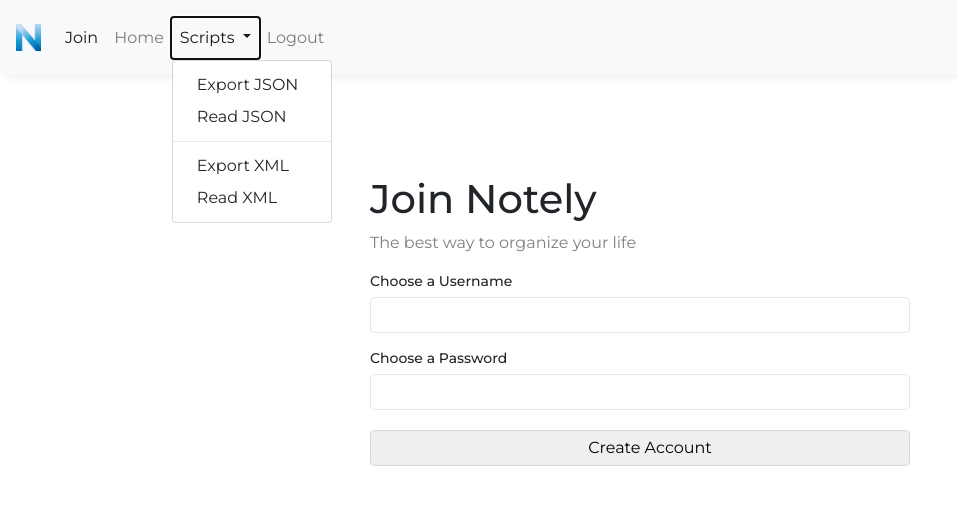
After one commit to hansenconnor/CIT228-Final-Project, a PHP site: page /join.php in a window 1280 px wide, after a click on "Scripts". The commit adds this page. Shown: the top 505 px of the page, without its empty margins (0-957 px from the left). Run offline with PHP 8.4, Linux system fonts and the light colour scheme.

Commit message:
Added loading and database check for account creation

```diff
--- a/css/styles.css
+++ b/css/styles.css
@@ -30,6 +30,19 @@ label {
     background-color: #f9f9f9;
 }
 
+.create-account-callout {
+    padding: 15px 20px;
+    text-align: center;
+    border: 1px solid #d8dee2;
+    border-radius: 5px;
+    margin-top: 16px;
+    font-size: 14px;
+}
+
+#join-container {
+    margin-top: 100px;
+}
+
 .auth-form-header {
     font-size: 24px;
     margin: 30px auto 15px;
@@ -43,21 +56,6 @@ label {
     top: 0;
     width: 100%;
     height: 100%;
-}
-
-.dropdown-list {
-    visibility: hidden;
-    position: absolute;
-    top: 75px;
-    padding: 0;
-    box-shadow: 0px 5px 10px -5px rgba(0,0,0,0.1);
-    background:#FFF;
-}
-
-.dropdown-item {
-    display: block;
-    float: left;
-    padding: 0 !important;
 }
 
 #loading-image {
@@ -252,7 +250,6 @@ h1 {
 }
 
 nav {
-    display: none !important;
     height: 75px;
     padding: 0 20px;
     -webkit-box-shadow: 0px 5px 10px -5px rgba(0,0,0,0.1);
@@ -336,7 +333,14 @@ fieldset {
     padding: 25px;
 }
 
+.slicknav_menu {
+    background: #FFF !important;
+    box-shadow: 0px 5px 10px -5px rgba(0,0,0,0.1);
+}
 
+.slicknav_nav a {
+    color: #000 !important;
+}
 
 /* Media Queries */
 @media screen and (min-width:768px) {
--- a/includes/footer.php
+++ b/includes/footer.php
@@ -1 +1,4 @@
-<footer><script src="js/helper.js"></script></footer>
+<footer>
+    <script src="js/helper.js"></script>
+    <script src="https://stackpath.bootstrapcdn.com/bootstrap/4.1.0/js/bootstrap.min.js"></script>
+</footer>
--- a/includes/header.php
+++ b/includes/header.php
@@ -37,19 +37,38 @@ and redirecting to the appropriate page... Move this check to the login script
 <body>
 
 <header>
-<nav>
-<ul id="main-menu">
-    <li><a href="dashboard.php">Home</a></li>
-    <li class="menu-item">
-        <a href="#">Scripts</a>
-        <ul>
-            <li><a href="#" id="create-json-button">Export JSON</a></li>
-            <li><a href="notes-json.php" id="#">Read JSON</a></li>
-            <li><a href="#">Export XML</a></li>
-            <li><a href="#">Read XML</a></li>
-        </ul>
-    </li>
-    <li><a href="scripts/logout.php">Logout</a></li>
-</ul>
+
+
+<nav class="navbar navbar-expand-lg navbar-light bg-light">
+  <a class="navbar-brand" href="#"><img src="assets/icons/notely-logo.png" width="25px" alt=""></a>
+  <button class="navbar-toggler" type="button" data-toggle="collapse" data-target="#navbarSupportedContent" aria-controls="navbarSupportedContent" aria-expanded="false" aria-label="Toggle navigation">
+    <span class="navbar-toggler-icon"></span>
+  </button>
+
+  <div class="collapse navbar-collapse" id="navbarSupportedContent">
+    <ul class="navbar-nav mr-auto">
+      <li class="nav-item active">
+        <a class="nav-link" href="#">Join <span class="sr-only">(current)</span></a>
+      </li>
+      <li class="nav-item">
+        <a class="nav-link" href="dashboard.php">Home</a>
+      </li>
+      <li class="nav-item dropdown">
+        <a class="nav-link dropdown-toggle" href="#" id="navbarDropdown" role="button" data-toggle="dropdown" aria-haspopup="true" aria-expanded="false">
+          Scripts
+        </a>
+        <div class="dropdown-menu" aria-labelledby="navbarDropdown">
+          <a class="dropdown-item" id="create-json-button" href="#">Export JSON</a>
+          <a class="dropdown-item" href="notes-json.php">Read JSON</a>
+          <div class="dropdown-divider"></div>
+          <a class="dropdown-item" href="#">Export XML</a>
+          <a class="dropdown-item" href="#">Read XML</a>
+        </div>
+      </li>
+      <li class="nav-item">
+        <a class="nav-link" href="scripts/logout.php">Logout</a>
+      </li>
+    </ul>
+  </div>
 </nav>
 </header>
--- /dev/null
+++ b/join.php
@@ -0,0 +1,24 @@
+<?php include('includes/header.php'); ?>
+
+<section id="join-container">
+    <div class="container">
+        <div class="row">
+            <div class="col-md-6 offset-md-3">
+                <h1>Join Notely</h1>
+                <p>The best way to organize your life</p>
+                <form action="scripts/create_account.php" method="POST" id="signup-form">
+                    <label for="username">Choose a Username</label>
+                    <input type="text" name="username">
+                    <label for="password">Choose a Password</label>
+                    <input type="password" name="password">
+                    <input type="submit" value="Create Account" id="create-account-button">
+                </form>
+            </div>
+        </div>
+    </div>
+</section>
+
+<?php include('includes/footer.php'); ?>
+
+</body>
+</html>
--- a/js/helper.js
+++ b/js/helper.js
@@ -107,6 +107,28 @@ $(document).ready(function(){
 
     });
 
+    $("#signup-form").submit(function(event){
+
+        displayLoader("Creating account...");
+
+        event.preventDefault(); //prevent default action
+        var post_url = $(this).attr("action"); //get form action url
+        var request_method = $(this).attr("method"); //get form GET/POST method
+        var form_data = $(this).serialize(); //Encode form elements for submission
+
+        setTimeout(function(){
+            $.ajax({
+                url : post_url,
+                type: request_method,
+                data : form_data
+            }).done(function(response){ //
+                // alert("done");
+                //$('#spinner').replaceWith('<img src="assets/icons/checked.png" width="50px" alt="Checked Icon" />');
+                $('#signup-form').append(response);
+            });
+        }, 1500);
+    });
+
     function displayLoader (loadingMessage){
         // append the loader to the DOM
         $('body').append('<div class="modal-container"><div class="container"><div class="row"><div class="col-md-6 offset-md-3"><div id="loader-modal"><img id="spinner" src="assets/loaders/spinner.gif" width="50px" alt="Loading Animation" /><span id="loader-modal-title">'+ loadingMessage +'</span></div></div></div></div></div>');
```
Also changed, not shown: index.php (+6 -1 lines), scripts/create_account.php (added, +49 -0 lines).
